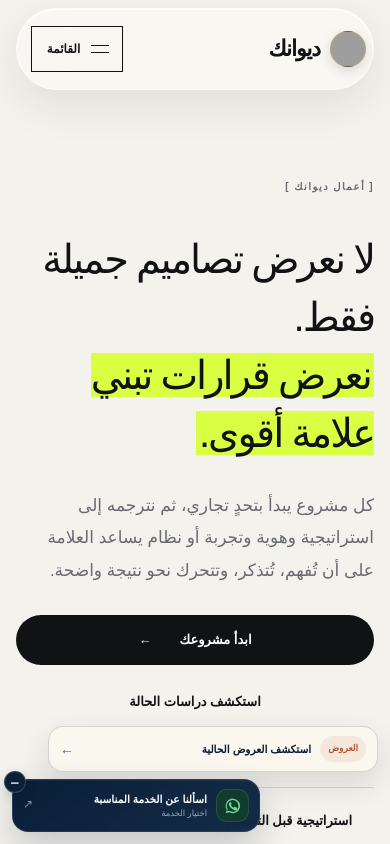
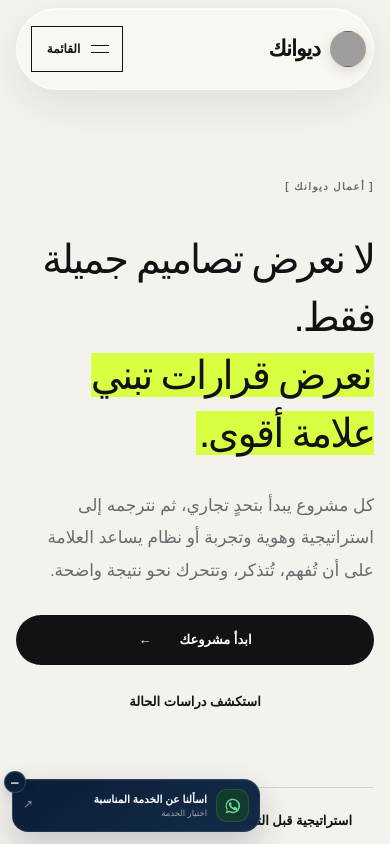
Before and after one commit to mohammedrashad2011-ui/Dewank-2026-website, a Next.js app: page /work in a window 390 px wide. Shown: the top 844 px of the page. Built offline with nearby package versions, Linux system fonts and the light colour scheme; grey boxes are pictures that could not be loaded; a web font is replaced by a local one.

Commit message:
Route mobile floating CTA by page intent

```diff
--- a/app/components/instagram-follow-card.tsx
+++ b/app/components/instagram-follow-card.tsx
@@ -17,16 +17,13 @@ function InstagramIcon() {
   );
 }
 
-function offerFor(pathname: string) {
-  const path = pathname.toLowerCase();
-  if (path.includes("google-ads") || path.includes("paid-ads")) return { label: "عرض Google Ads", href: "/offers/google-ads-launch" };
-  if (path.includes("seo") || path.includes("aeo")) return { label: "عرض SEO", href: "/offers/seo-audit" };
-  if (path.includes("social-media") || path.includes("content") || path.includes("instagram")) return { label: "عرض المحتوى", href: "/offers/30-day-content-package" };
-  if (path.includes("whatsapp") || path.includes("automation")) return { label: "عرض أتمتة واتساب", href: "/offers/whatsapp-automation-starter" };
-  if (path.includes("landing-page")) return { label: "عرض صفحة الهبوط", href: "/offers/landing-page-package" };
-  if (path.includes("website")) return { label: "عرض تصميم الموقع", href: "/offers/small-business-website" };
-  if (path.includes("brand")) return { label: "عرض الهوية", href: "/offers/mini-visual-identity" };
-  return { label: "استكشف العروض الحالية", href: "/offers" };
+function usesOffersRail(pathname: string) {
+  return pathname === "/" || pathname === "/services" || pathname === "/digital-marketing";
+}
+
+function offerLabel(pathname: string) {
+  if (pathname === "/") return "اكتشف العروض الحالية";
+  return "شوف العروض المناسبة لك";
 }
 
 export default function InstagramFollowCard() {
@@ -38,14 +35,17 @@ export default function InstagramFollowCard() {
     setInstagramVisible(false);
     setOffersVisible(false);
 
-    const blocksOffers = pathname === "/contact" || pathname === "/offers" || pathname.startsWith("/offers/");
+    const shouldShowOffersRail = usesOffersRail(pathname);
     const offerScroll = () => {
-      if (blocksOffers) return;
+      if (!shouldShowOffersRail) return;
       const available = document.documentElement.scrollHeight - window.innerHeight;
-      if (available > 0 && window.scrollY / available >= 0.14) setOffersVisible(true);
+      if (available > 0 && window.scrollY / available >= 0.11) setOffersVisible(true);
     };
-    window.addEventListener("scroll", offerScroll, { passive: true });
-    offerScroll();
+
+    if (shouldShowOffersRail) {
+      window.addEventListener("scroll", offerScroll, { passive: true });
+      offerScroll();
+    }
 
     if (!pathname.startsWith("/guides/") || /instagram\.com|l\.instagram\.com/i.test(document.referrer)) {
       return () => window.removeEventListener("scroll", offerScroll);
@@ -82,15 +82,13 @@ export default function InstagramFollowCard() {
     setInstagramVisible(false);
   }
 
-  const offer = offerFor(pathname);
-
   return (
     <>
       {offersVisible && (
         <div className="mobile-offers-rail-wrap">
-          <Link className="mobile-offers-rail" href={offer.href}>
+          <Link className="mobile-offers-rail" href="/offers">
             <span>العروض</span>
-            <strong>{offer.label}</strong>
+            <strong>{offerLabel(pathname)}</strong>
             <b aria-hidden="true">←</b>
           </Link>
         </div>
```
